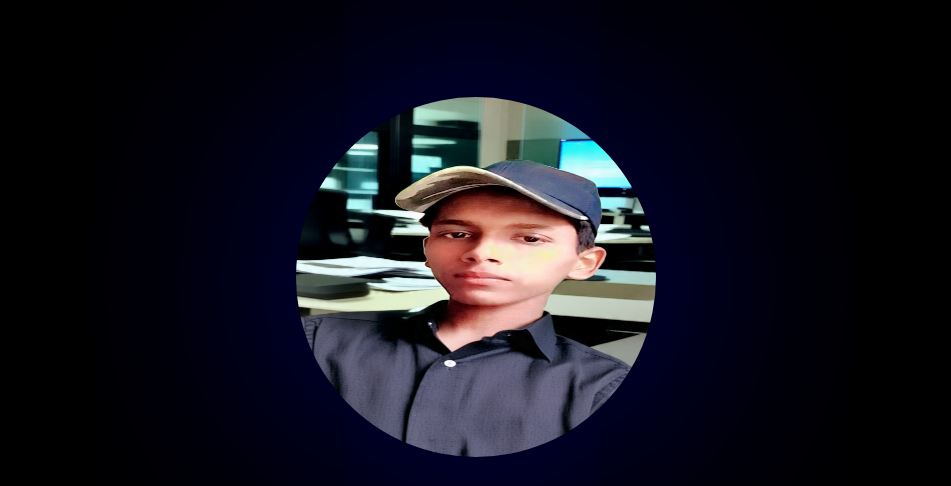
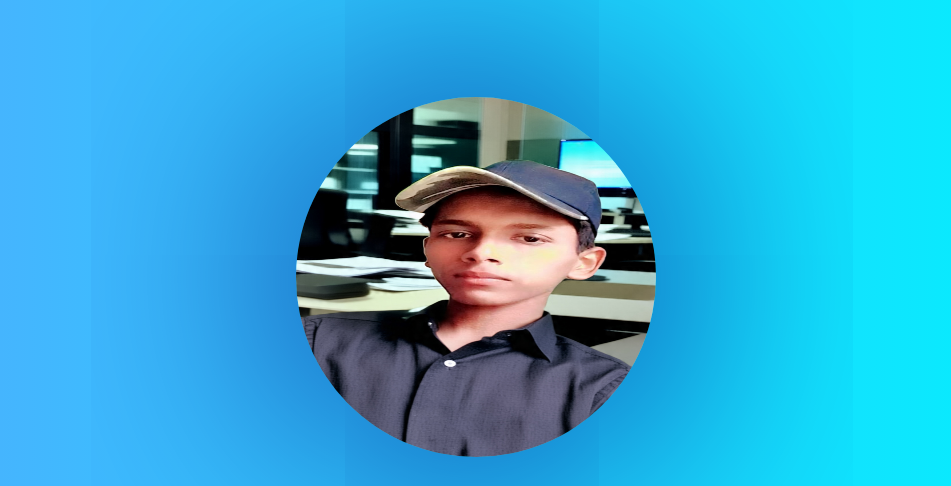
Before and after one commit to Abdullah23890/AbdullahKhan, a plain HTML site: page index.html in a window 1280 px wide. Shown: the top 486 px of the page, without its empty margins (164-1115 px from the left). Drawn offline with nearby package versions, Linux system fonts and the light colour scheme.

Commit message:
Update style.css

```diff
--- a/css/style.css
+++ b/css/style.css
@@ -4,7 +4,8 @@
 }
 
 body {
-background-color: black;}
+background: linear-gradient(to right, #4facfe, #00f2fe);
+}
 
 a{
     text-decoration: none;
```
